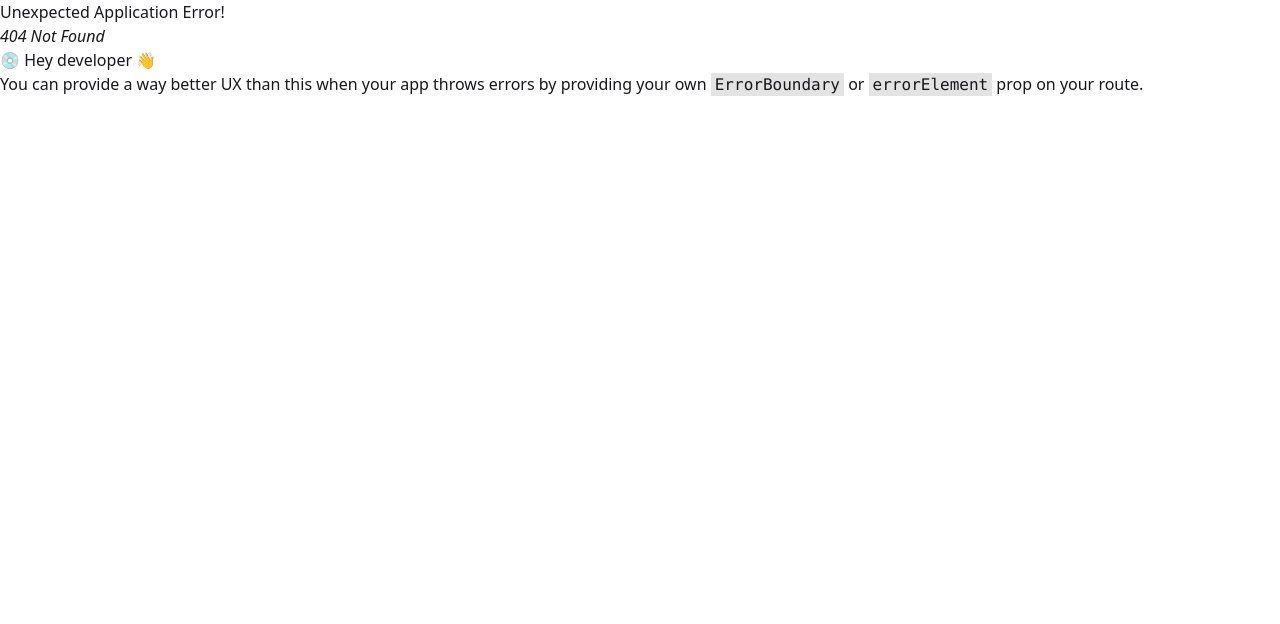
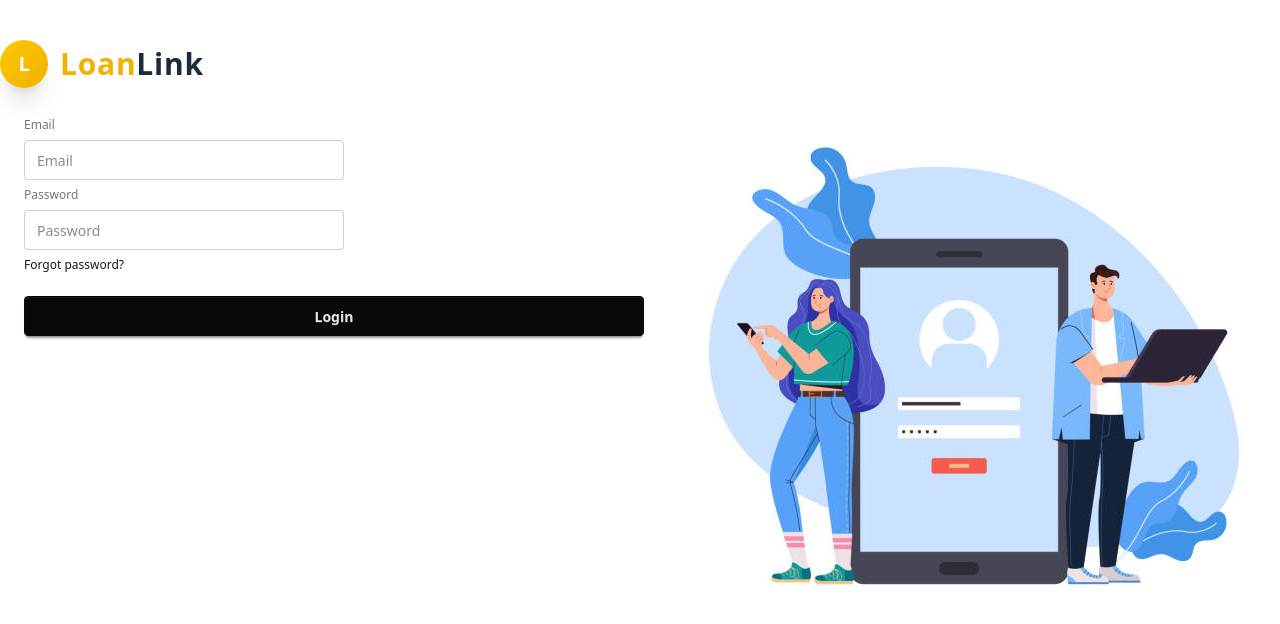
Before and after one commit to tamjid97/loanlink, a React (Vite) app: page /register in a window 1280 px wide. Before the commit this address had no page. Shown: the top 624 px of the page. Built offline with nearby package versions, Linux system fonts and the light colour scheme.

Commit message:
added logii

```diff
--- a/package.json
+++ b/package.json
@@ -14,6 +14,7 @@
     "framer-motion": "^12.26.2",
     "react": "^19.2.0",
     "react-dom": "^19.2.0",
+    "react-hook-form": "^7.71.1",
     "react-icons": "^5.5.0",
     "react-responsive-carousel": "^3.2.23",
     "react-router": "^7.12.0",
--- /dev/null
+++ b/src/layouts/AuthLayout.jsx
@@ -0,0 +1,40 @@
+import React from "react";
+import { Link, Outlet } from "react-router";
+import logo  from "../assets/login.jpg"
+
+const AuthLayout = () => {
+  return (
+    <div className="max-w-7xl mx-auto mt-10">
+      <Link to="/" className="flex items-center gap-3 group">
+        <div
+          className="w-12 h-12 rounded-3xl
+                bg-gradient-to-br from-yellow-400 to-yellow-500
+                flex items-center justify-center
+                shadow-xl
+                transform transition-transform duration-300 group-hover:scale-110"
+        >
+          <span className="text-white font-extrabold text-xl tracking-tight">
+            L
+          </span>
+        </div>
+
+        <h1 className="text-3xl font-extrabold tracking-wide select-none">
+          <span className="text-yellow-500">Loan</span>
+          <span className="text-gray-800 dark:text-gray-200">Link</span>
+        </h1>
+      </Link>
+        <div className="flex">
+          <div className="flex-1">
+            <Outlet></Outlet>
+          </div>
+          <div className="flex--1">
+            <img src={logo} alt="logo" />
+          </div>
+        </div>
+
+
+    </div>
+  );
+};
+
+export default AuthLayout;
--- /dev/null
+++ b/src/pages/Auth/Login/Login.jsx
@@ -0,0 +1,11 @@
+import React from 'react';
+
+const Login = () => {
+  return (
+    <div>
+
+    </div>
+  );
+};
+
+export default Login;
--- /dev/null
+++ b/src/pages/Auth/Register/Register.jsx
@@ -0,0 +1,49 @@
+
+import React, { use } from 'react';
+import { useForm } from 'react-hook-form';
+
+const Register = () => {
+
+  const {register, handleSubmit, formState: {errors}} = useForm();
+
+
+  const  handleRegistration = (data) => {
+    console.log('after register',data);
+  };
+
+  return (
+    <div>
+    <form onSubmit={handleSubmit(handleRegistration)}>
+      <div className="card-body">
+        <fieldset className="fieldset">
+          {/* email */}
+          <label className="label">Email</label>
+          <input type="email" {...register('email',{required:true})}
+          className="input" placeholder="Email" />
+          {errors.email?.type==='required' && <p className='text-red-500'>Email is required.</p>}
+
+          {/* password */}
+          <label className="label">Password</label>
+          <input type="password" {...register('password',{
+            required:true,
+            minLength: 6,
+
+          })}className="input" placeholder="Password" />
+
+            {
+              errors.password?.type==='required' && <p className='text-red-500'>Password is required.</p>
+            }
+            {
+              errors.password?.type==='minLength' && <p className='text-red-500'>Password must be 6 characters or longer</p>
+            }
+
+          <div><a className="link link-hover">Forgot password?</a></div>
+          <button className="btn btn-neutral mt-4">Login</button>
+        </fieldset>
+      </div>
+    </form>
+    </div>
+  );
+};
+
+export default Register;
--- a/src/pages/Home/Shared/NavBar/NavBar.jsx
+++ b/src/pages/Home/Shared/NavBar/NavBar.jsx
@@ -163,7 +163,7 @@ const NavBar = () => {
           </button>
 
           {/* Apply Now Button */}
-          <a className={`btn btn-sm text-white ${getButtonColor()}`}>Apply Now</a>
+          <Link to="/login" className={`btn btn-sm text-white ${getButtonColor()}`}>Login</Link>
         </div>
 
       </div>
--- a/src/routes/router.jsx
+++ b/src/routes/router.jsx
@@ -1,6 +1,9 @@
 import { createBrowserRouter } from "react-router";
 import RootLayout from "../layouts/RootLayout";
 import Home from "../pages/Home/Home/Home";
+import AuthLayout from "../layouts/AuthLayout";
+import Login from "../pages/Auth/Login/Login";
+import Register from "../pages/Auth/Register/Register";
 
 export const router = createBrowserRouter([
   {
@@ -13,4 +16,18 @@ export const router = createBrowserRouter([
       }
     ]
   },
+  {
+    path: '/',
+    Component: AuthLayout,
+    children: [
+      {
+        path: 'login',
+        Component: Login,
+      },
+      {
+        path: 'register',
+        Component: Register,
+      }
+    ]
+  }
 ]);
```
Also changed, not shown: src/assets/login.jpg (added), 1 other file (tests, documents, lock files or other folders).
